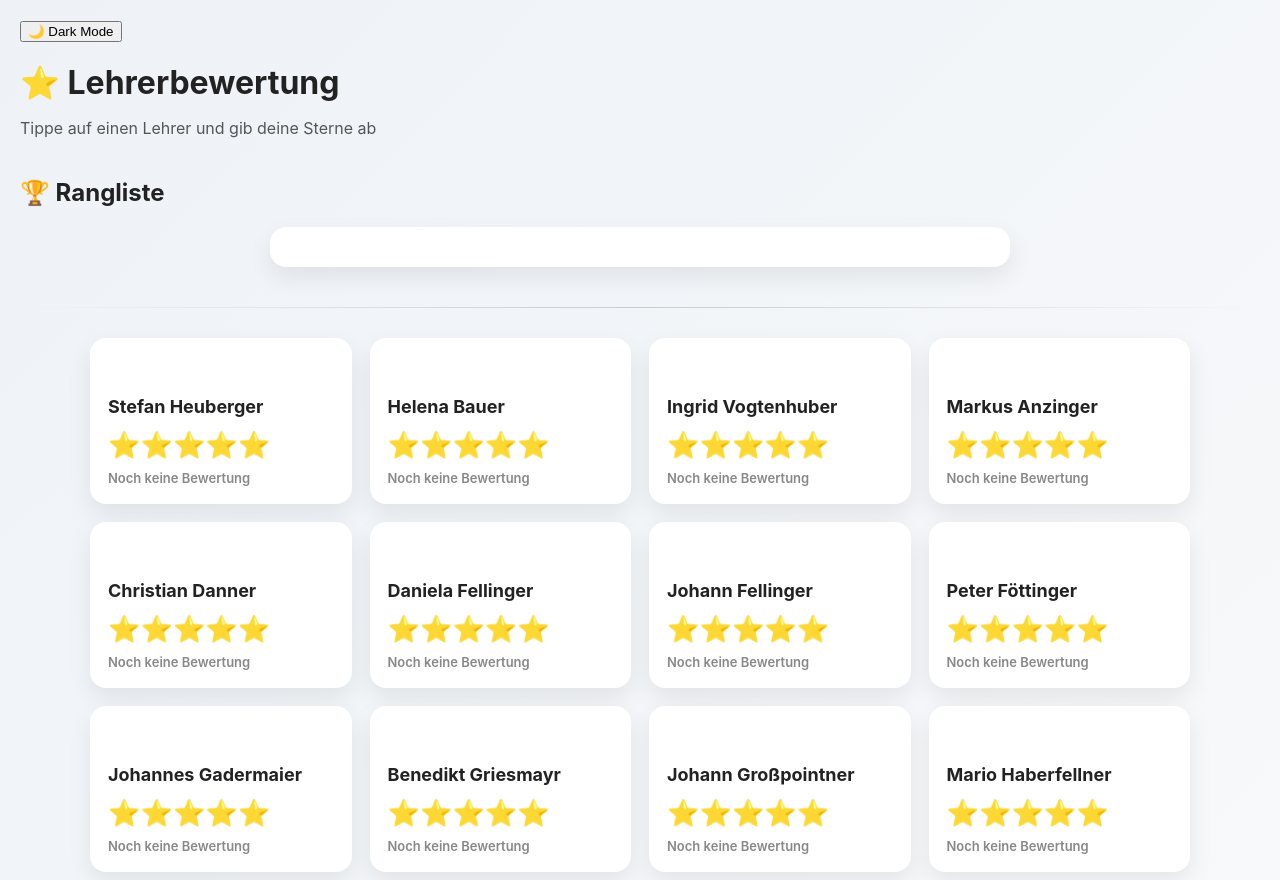
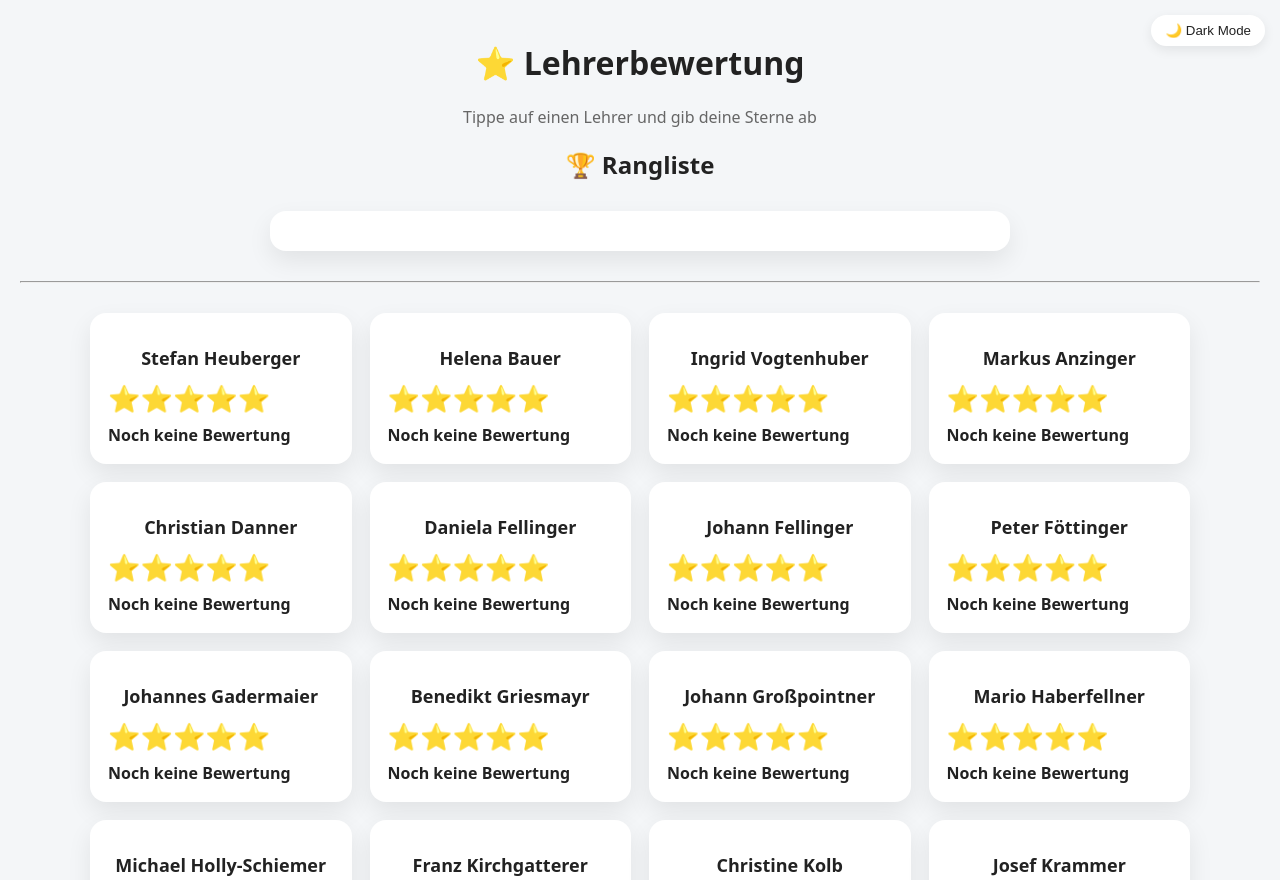
Before and after one commit to Alti2345/lehrer-bewertung, a plain HTML site: page index.html in a window 1280 px wide. Shown: the top 880 px of the page. Drawn offline with Linux system fonts and the light colour scheme.

Commit message:
Update style.css

```diff
--- a/style.css
+++ b/style.css
@@ -1,109 +1,107 @@
+/* ===== Theme Farben ===== */
+:root {
+    --bg: #f4f6f8;
+    --card: #ffffff;
+    --text: #222;
+    --muted: #666;
+    --shadow: rgba(0,0,0,0.08);
+}
+
+body.dark {
+    --bg: #121212;
+    --card: #1e1e1e;
+    --text: #f1f1f1;
+    --muted: #aaa;
+    --shadow: rgba(0,0,0,0.4);
+}
+
 /* ===== Grundlayout ===== */
 body {
-    font-family: -apple-system, BlinkMacSystemFont, "Segoe UI", Roboto, sans-serif;
-    background: linear-gradient(135deg, #eef2f7, #f9fafb);
+    background: var(--bg);
+    color: var(--text);
+    font-family: system-ui, -apple-system, BlinkMacSystemFont, sans-serif;
     margin: 0;
     padding: 20px;
-    color: #222;
+    transition: background 0.3s, color 0.3s;
 }
 
-h1 {
-    font-size: 32px;
-    margin-bottom: 5px;
-}
-
-h2 {
-    margin-top: 40px;
+h1, h2 {
+    text-align: center;
 }
 
 p {
-    color: #555;
-    margin-bottom: 25px;
+    text-align: center;
+    color: var(--muted);
 }
 
-/* ===== Lehrer-Karten ===== */
+/* ===== Theme Button ===== */
+#themeToggle {
+    position: fixed;
+    top: 15px;
+    right: 15px;
+    padding: 8px 14px;
+    border-radius: 20px;
+    border: none;
+    cursor: pointer;
+    background: var(--card);
+    color: var(--text);
+    box-shadow: 0 4px 12px var(--shadow);
+}
+
+/* ===== Grid & Karten ===== */
 .grid {
     display: grid;
     grid-template-columns: repeat(auto-fit, minmax(260px, 1fr));
     gap: 18px;
     max-width: 1100px;
-    margin: 0 auto 40px auto;
+    margin: 30px auto;
 }
 
 .card {
-    background: white;
+    background: var(--card);
     border-radius: 16px;
     padding: 18px;
-    box-shadow: 0 10px 25px rgba(0,0,0,0.08);
-    transition: transform 0.2s ease, box-shadow 0.2s ease;
+    box-shadow: 0 10px 25px var(--shadow);
+    transition: transform 0.2s;
 }
 
 .card:hover {
     transform: translateY(-4px);
-    box-shadow: 0 15px 35px rgba(0,0,0,0.12);
 }
 
 .card h2 {
     font-size: 18px;
-    margin-bottom: 12px;
+    margin-bottom: 10px;
 }
 
 /* ===== Sterne ===== */
-.stars {
-    margin-bottom: 10px;
-}
-
 .stars span {
     font-size: 26px;
     cursor: pointer;
-    transition: transform 0.15s ease, opacity 0.15s ease;
-}
-
-.stars span:hover {
-    transform: scale(1.25);
-}
-
-.stars span:active {
-    transform: scale(1.4);
 }
 
 /* ===== Durchschnitt ===== */
 .avg {
-    font-size: 14px;
-    font-weight: 600;
-    color: #333;
     margin-top: 8px;
+    font-weight: bold;
 }
 
-/* ===== Hinweis nach Abstimmung ===== */
-.card div:last-child {
-    font-size: 13px;
-    color: #888;
-}
+/* ===== Top 3 ===== */
+.gold { border: 3px solid gold; }
+.silver { border: 3px solid silver; }
+.bronze { border: 3px solid #cd7f32; }
 
 /* ===== Rangliste ===== */
 #ranking {
     max-width: 700px;
-    margin: 0 auto 40px auto;
-    background: white;
+    margin: 30px auto;
+    background: var(--card);
     border-radius: 16px;
     padding: 20px;
-    box-shadow: 0 10px 25px rgba(0,0,0,0.08);
+    box-shadow: 0 10px 25px var(--shadow);
 }
 
 #ranking div {
     padding: 10px 0;
-    border-bottom: 1px solid #eee;
-    font-weight: 500;
+    border-bottom: 1px solid #ccc;
 }
-
-#ranking div:last-child {
-    border-bottom: none;
-}
-
-/* ===== Trennlinie ===== */
-hr {
-    border: none;
-    height: 1px;
-    background: linear-gradient(to right, transparent, #ccc, transparent);
-}
```
